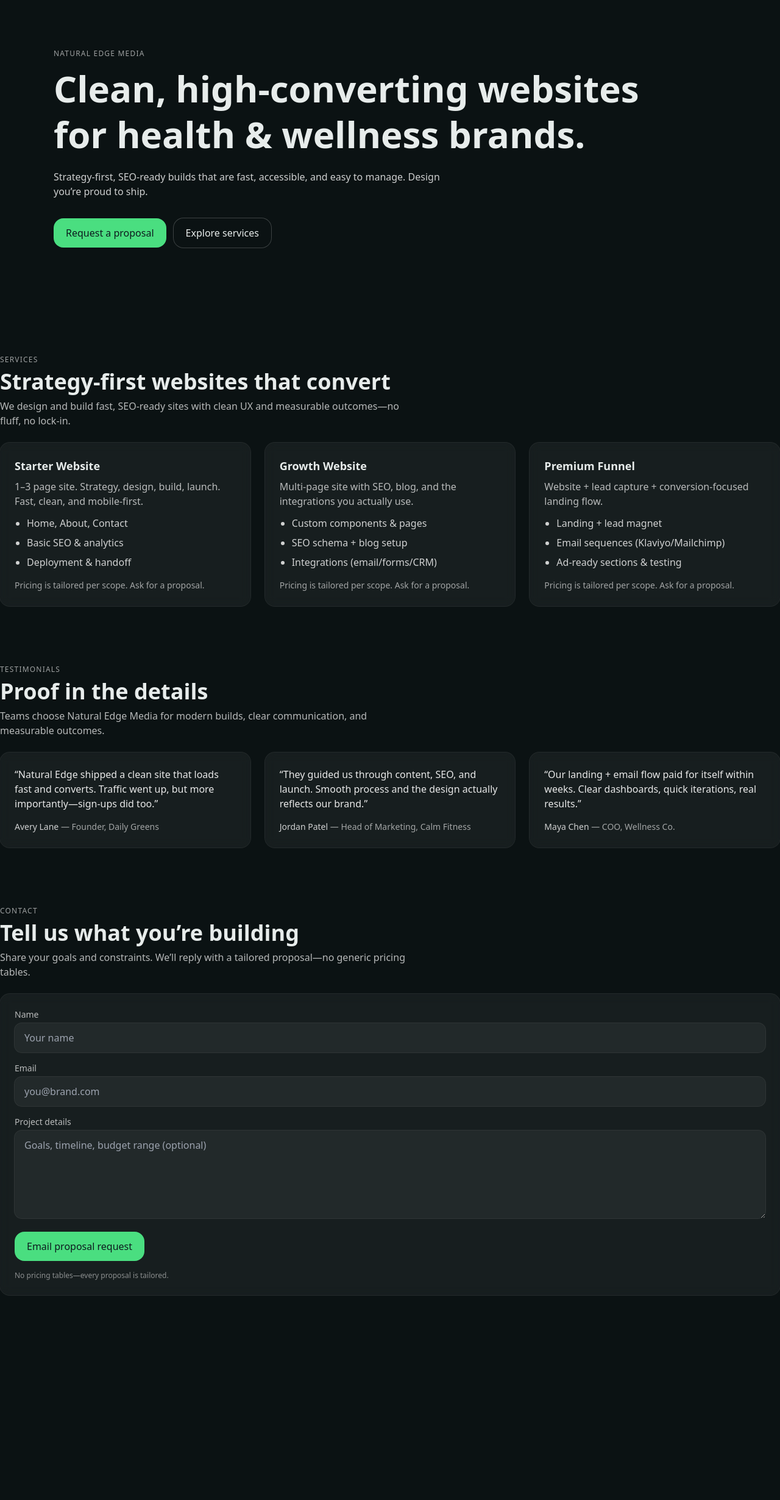
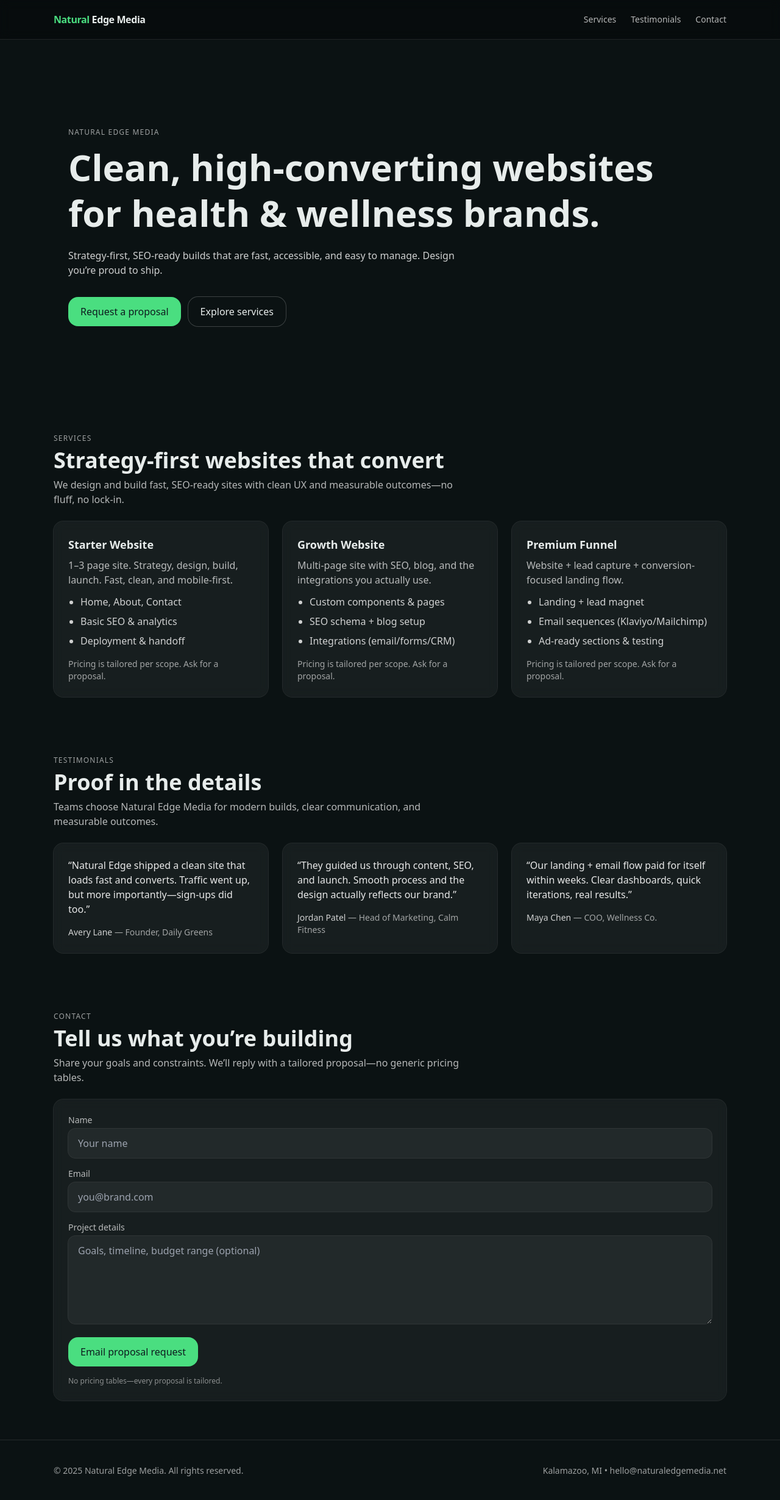
Before and after one commit to Lucasporter0/Official-Website-Agency, a Next.js app: page / in a window 1280 px wide. Shown: the whole page at 61% size. Before the commit the page ends 2124 px from the top, so only its background shows below. Built offline with nearby package versions, Linux system fonts and the light colour scheme.

Commit message:
Update layout.tsx

```diff
--- a/src/app/layout.tsx
+++ b/src/app/layout.tsx
@@ -1,14 +1,21 @@
 import "./globals.css";
+import type { Metadata } from "next";
+import { Navbar } from "@/components/Navbar";
+import { Footer } from "@/components/Footer";
 
-export const metadata = {
+export const metadata: Metadata = {
   title: "Natural Edge Media — Websites that convert",
-  description: "Clean, high-converting websites for health & wellness brands.",
+  description: "Clean, high-converting websites for health & wellness brands."
 };
 
 export default function RootLayout({ children }: { children: React.ReactNode }) {
   return (
     <html lang="en">
-      <body>{children}</body>
+      <body className="antialiased">
+        <Navbar />
+        <main className="container-edge py-16">{children}</main>
+        <Footer />
+      </body>
     </html>
   );
 }
```
